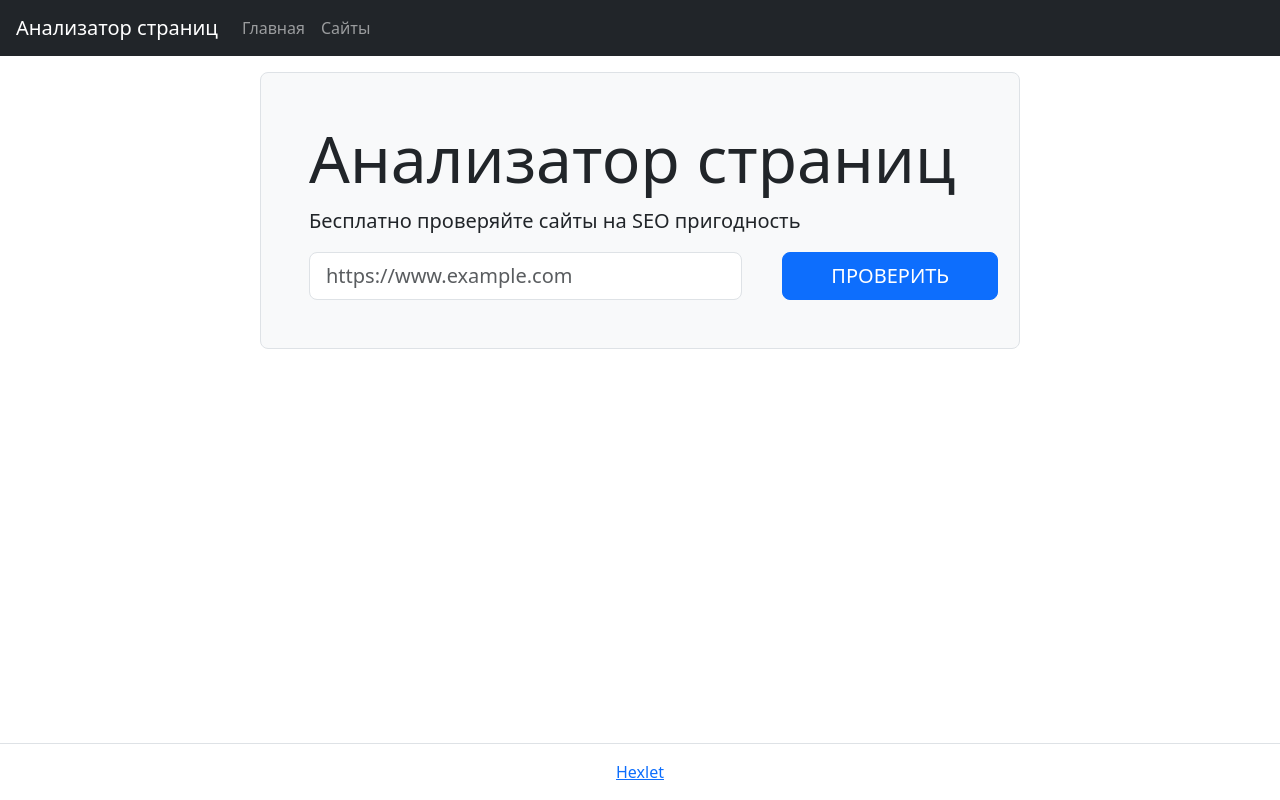
After one commit to LexAeterna731/php-project-9, a PHP site: page /templates/index.phtml in a window 1280 px wide. The commit adds this page. Run offline with PHP 8.4, Linux system fonts and the light colour scheme.

Commit message:
add templates

```diff
--- a/composer.json
+++ b/composer.json
@@ -8,7 +8,9 @@
     },
     "require": {
         "slim/slim": "^4.11",
-        "slim/psr7": "^1.6"
+        "slim/psr7": "^1.6",
+        "slim/php-view": "^3.2",
+        "twbs/bootstrap": "5.3.0"
     },
     "require-dev": {
         "squizlabs/php_codesniffer": "^3.7"
--- /dev/null
+++ b/templates/footer.phtml
@@ -0,0 +1,9 @@
+        <footer class="border-top py-3 mt-5 flex-shrink-0">
+            <div class="container-lg">
+                <div class="text-center">
+                    <a href="https://hexlet.io/pages/about" target="_blank">Hexlet</a>
+                </div>
+            </div>
+        </footer>
+    </body>
+</html>
--- /dev/null
+++ b/templates/header.phtml
@@ -0,0 +1,28 @@
+<!doctype html>
+<html lang="en">
+    <head>
+        <meta charset="utf-8">
+        <meta name="viewport" content="width=device-width, initial-scale=1">
+        <title>Анализатор страниц</title>
+        <link href="https://cdn.jsdelivr.net/npm/bootstrap@5.3.0/dist/css/bootstrap.min.css" rel="stylesheet" integrity="sha384-9ndCyUaIbzAi2FUVXJi0CjmCapSmO7SnpJef0486qhLnuZ2cdeRhO02iuK6FUUVM" crossorigin="anonymous">
+        <script src="https://cdn.jsdelivr.net/npm/bootstrap@5.3.0/dist/js/bootstrap.bundle.min.js" integrity="sha384-geWF76RCwLtnZ8qwWowPQNguL3RmwHVBC9FhGdlKrxdiJJigb/j/68SIy3Te4Bkz" crossorigin="anonymous"></script>
+    </head>
+    <body class="min-vh-100 d-flex flex-column">
+        <header class="flex-shrink-0">
+            <nav class="navbar navbar-expand-md navbar-dark bg-dark px-3">
+                <a class="navbar-brand" href="/">Анализатор страниц</a>
+                <button class="navbar-toggler" type="button" data-toggle="collapse" data-target="#navbarNav" aria-controls="navbarNav" aria-expanded="false" aria-label="Toggle navigation">
+                    <span class="navbar-toggler-icon"></span>
+                </button>
+                <div class="collapse navbar-collapse" id="navbarNav">
+                    <ul class="navbar-nav">
+                        <li class="nav-item">
+                            <a class="nav-link" href="/">Главная</a>
+                        </li>
+                        <li class="nav-item">
+                            <a class="nav-link" href="/urls">Сайты</a>
+                        </li>
+                    </ul>
+                </div>
+            </nav>
+        </header>
--- /dev/null
+++ b/templates/index.phtml
@@ -0,0 +1,20 @@
+<?php require 'header.phtml' ?>
+<main class="flex-grow-1">
+    <div class="container-lg mt-3">
+        <div class="row">
+            <div class="col-12 col-md-10 col-lg-8 mx-auto border rounded-3 bg-light p-5">
+                <h1 class="display-3">Анализатор страниц</h1>
+                <p class="lead">Бесплатно проверяйте сайты на SEO пригодность</p>
+                <form action="/urls" method="post" class="row" required="">
+                    <div class="col-8">
+                        <input type="text" name="url[name]" value="" class="form-control form-control-lg" placeholder="https://www.example.com">
+                    </div>
+                    <div class="col-2">
+                        <input type="submit" class="btn btn-primary btn-lg ms-3 px-5 text-uppercase mx-3" value="Проверить">
+                    </div>
+                </form>
+            </div>
+        </div>
+    </div>
+</main>
+<?php require 'footer.phtml' ?>
```
Also changed, not shown: public/index.php (+4 -3 lines), 2 other files.
